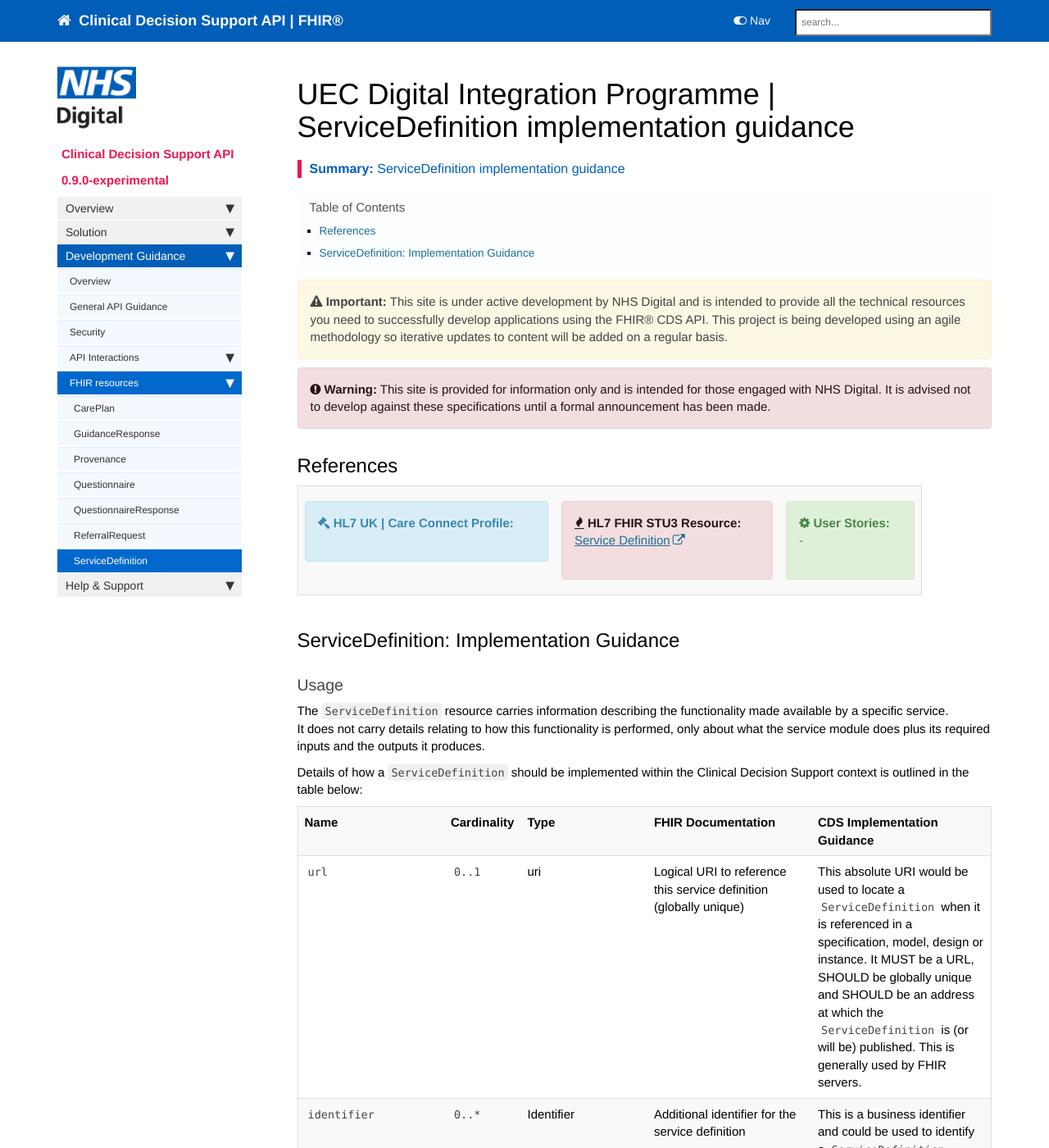
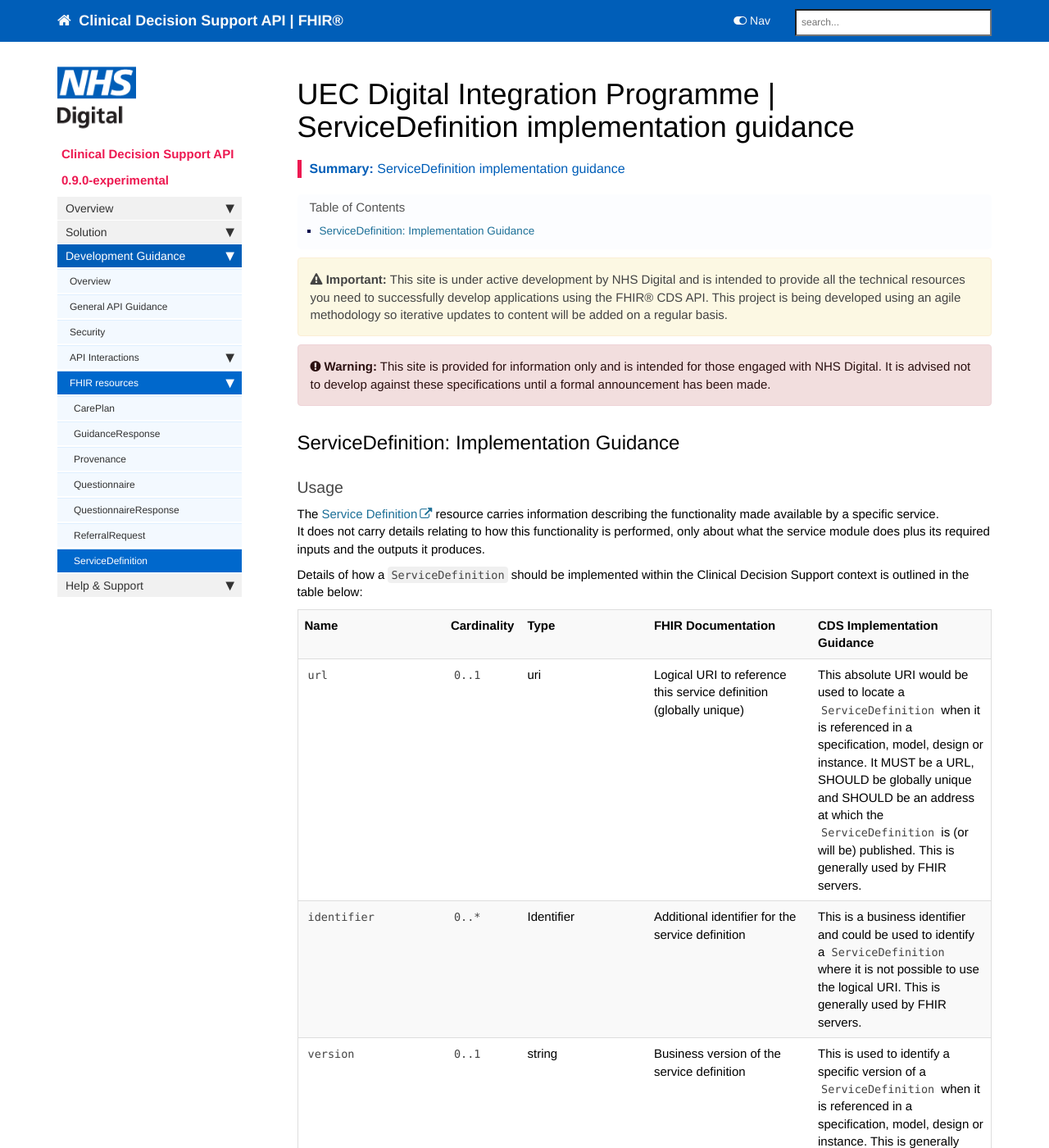
Before and after one commit to nhsconnect/FHIR-CDS, a Jekyll site: the page built from pages/explore/api_service_definition.md, in a window 1280 px wide and 1400 px high. Shown: the whole window at 82% size. Built offline with Jekyll 4.4.1, drawn with Linux system fonts in a browser that asks for light colours; nearby versions of some CDN libraries; our own code applies the rules of GitHub Pages for plain Markdown files; comment, search, counter and statistics services are not loaded.

Commit message:
Updated for review comments from walk through review

```diff
--- a/pages/explore/api_service_definition.md
+++ b/pages/explore/api_service_definition.md
@@ -8,13 +8,13 @@ summary: ServiceDefinition implementation guidance
 ---
 
 {% include custom/search.warnbanner.html %}
-
+<!--
 {% include custom/fhir.referencemin.html resource="" userlink="" page="" fhirname="Service Definition" fhirlink="[Service Definition](http://hl7.org/fhir/stu3/servicedefinition.html)" content="User Stories" userlink="" %}
-
+-->
 ## ServiceDefinition: Implementation Guidance ##
 
 ### Usage ###
-The `ServiceDefinition` resource carries information describing the functionality made available by a specific service.
+The [Service Definition](http://hl7.org/fhir/stu3/servicedefinition.html) resource carries information describing the functionality made available by a specific service.
 It does not carry details relating to how this functionality is performed, only about what the service module does plus its required inputs and the outputs it produces.
 
 Details of how a `ServiceDefinition` should be implemented within the Clinical Decision Support context is outlined in the table below:
```
